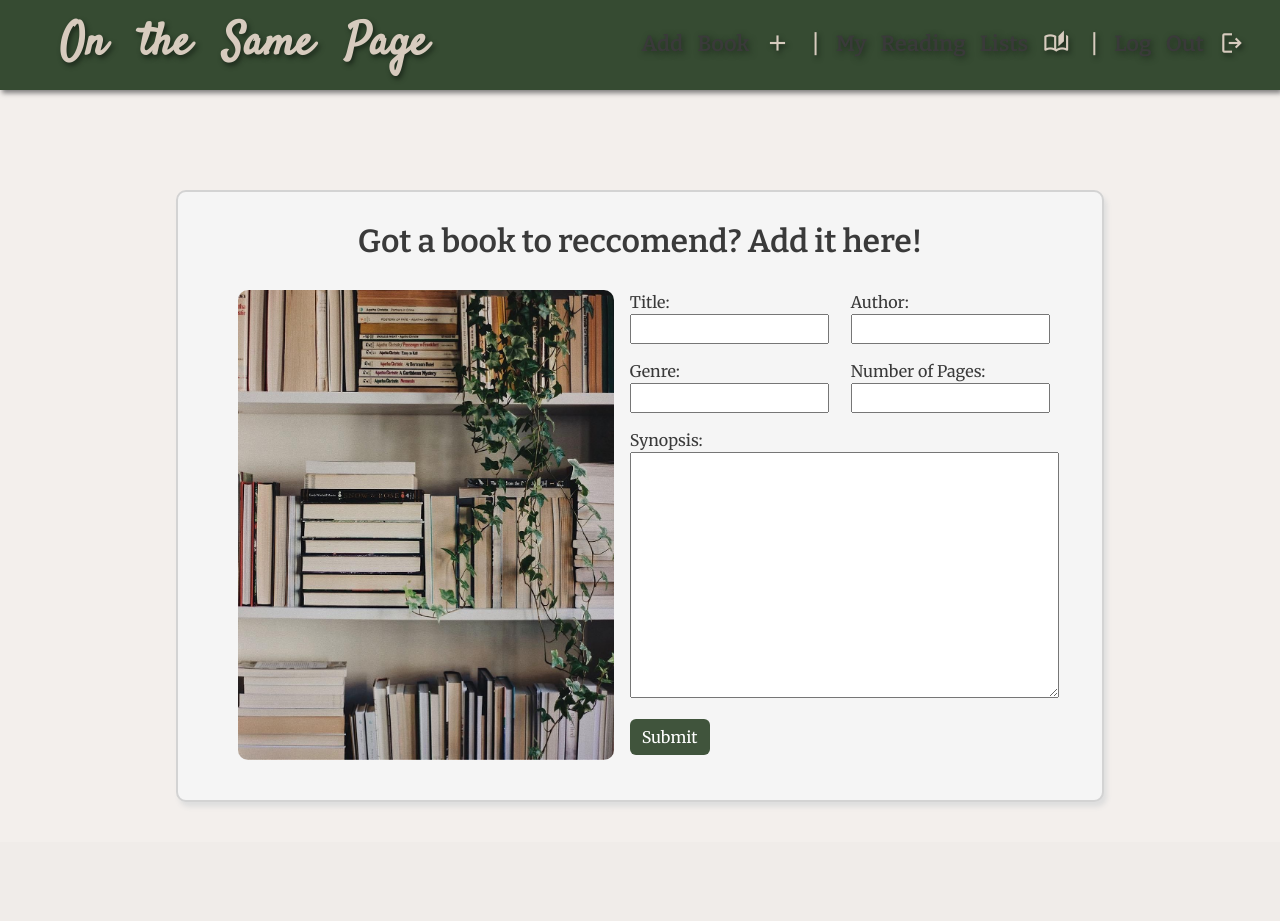
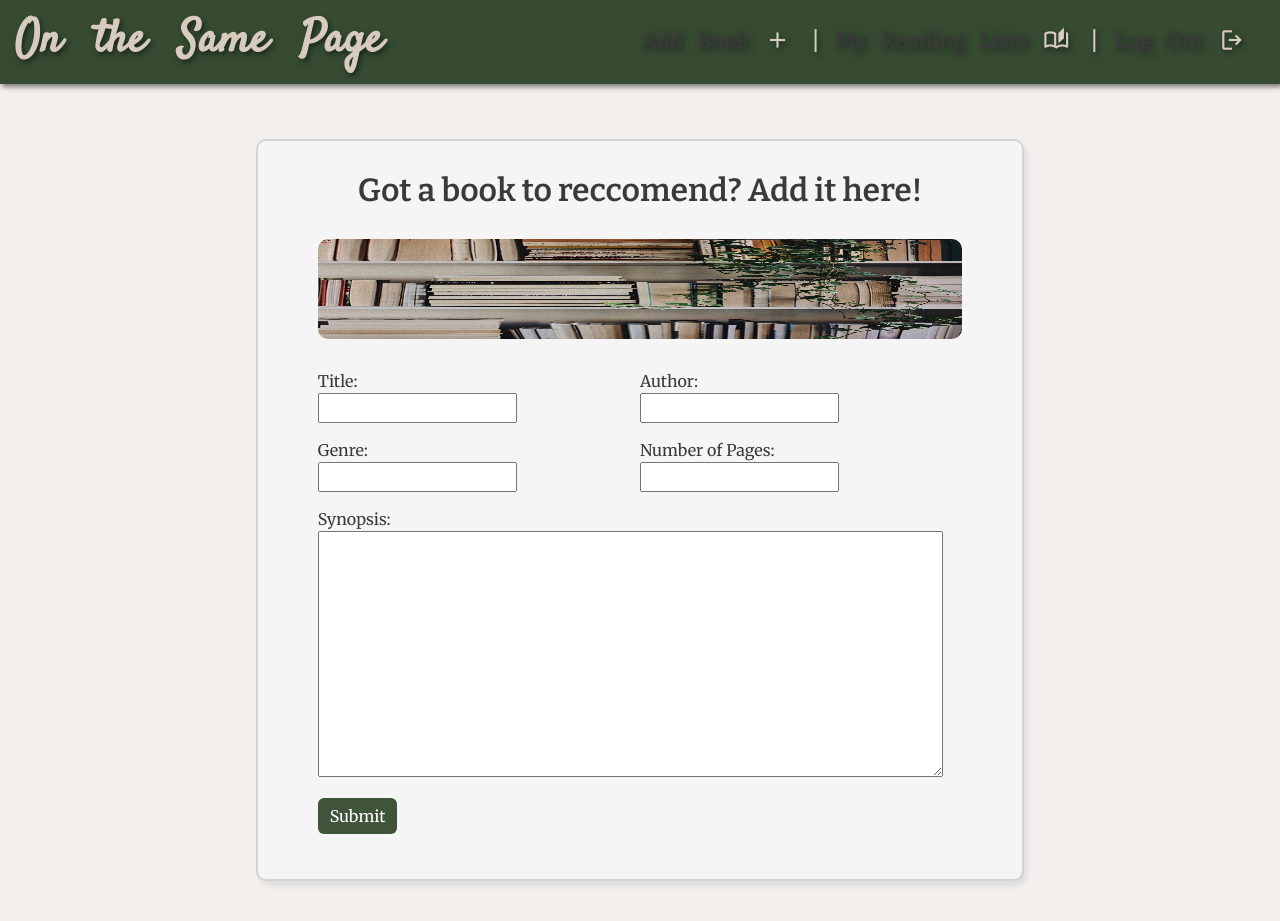
Before and after one commit to adricastro1/Book-Club, a Django app: page /books/create/ in a window 1280 px wide. Before the commit the page ends 805 px from the top, so only its background shows below. Run offline with Django 4.2, Linux system fonts and the light colour scheme; the visitor is signed in with stand-in values (Sample User, id 1).

Commit message:
media-query 1

```diff
--- a/main_app/static/css/style.css
+++ b/main_app/static/css/style.css
@@ -549,3 +549,40 @@
 #link-del-2 {
     color: white;
 }
+
+@media only screen and (min-width: 375px){
+
+
+    .home-content, .list, .details-top, .add-form, .edit-form {
+        display: flex;
+        flex-direction: column;
+    }
+
+    .home-left, nav {
+        position: static;
+        height: auto;
+    }
+    .title {
+        padding: 0 100px;
+    }
+
+    .form-c,.form-b {
+        margin-top: 15px;
+    }
+
+    #nav-title, #nav-links {
+        margin-left: 15px;
+    }
+
+    #bookshelf, #bookshelf-2 {
+        margin: 0;
+        width: 100%;
+        height: 100px;
+    }
+
+}
+
+@media only screen and (min-width: 375px){
+
+
+}
--- a/main_app/templates/main_app/book_form.html
+++ b/main_app/templates/main_app/book_form.html
@@ -11,7 +11,9 @@
         {% endif %}
         <div class="add-form">
                 {% load static %}
-                <img id="bookshelf" src="{%static 'imgs/bookshelf.jpeg'%}" alt="bookshelf">
+                <div id="img-1">
+                    <img id="bookshelf" src="{%static 'imgs/bookshelf.jpeg'%}" alt="bookshelf">
+                </div>
 
                 <form action="" method="POST">
                     {% csrf_token %}
```
